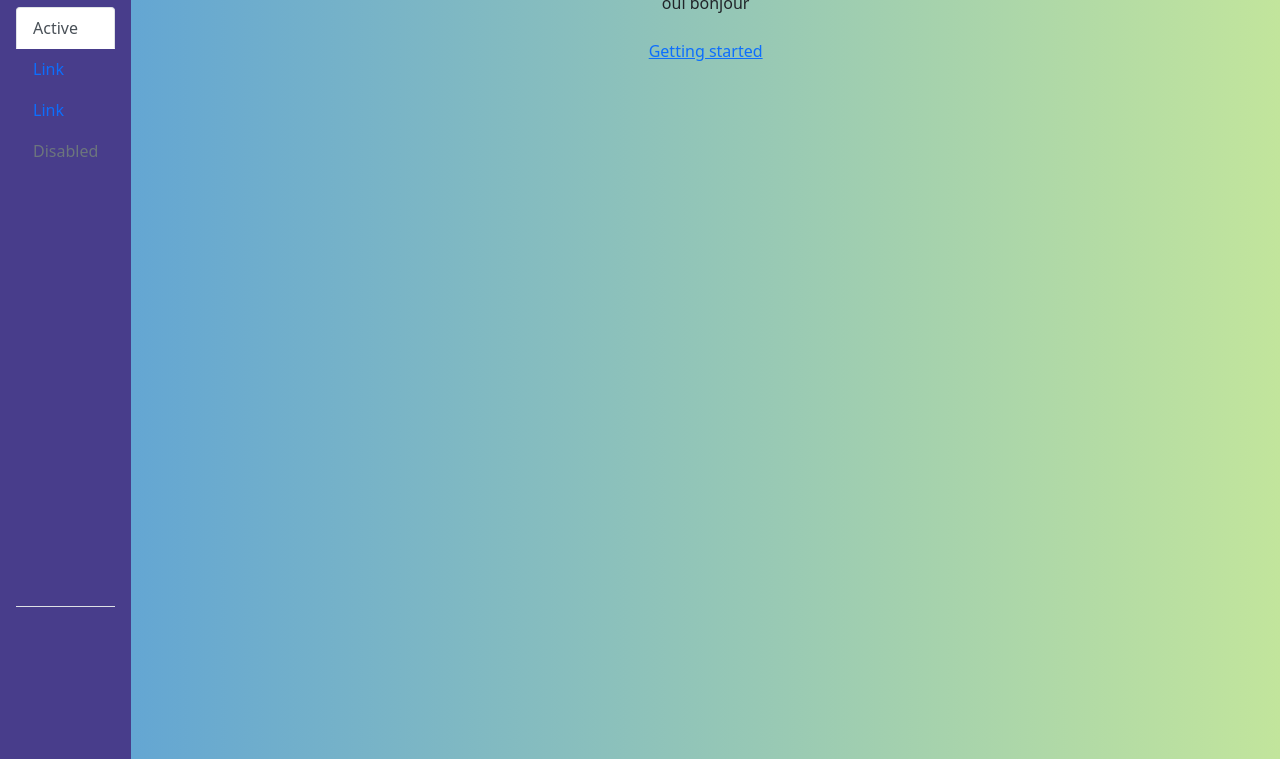
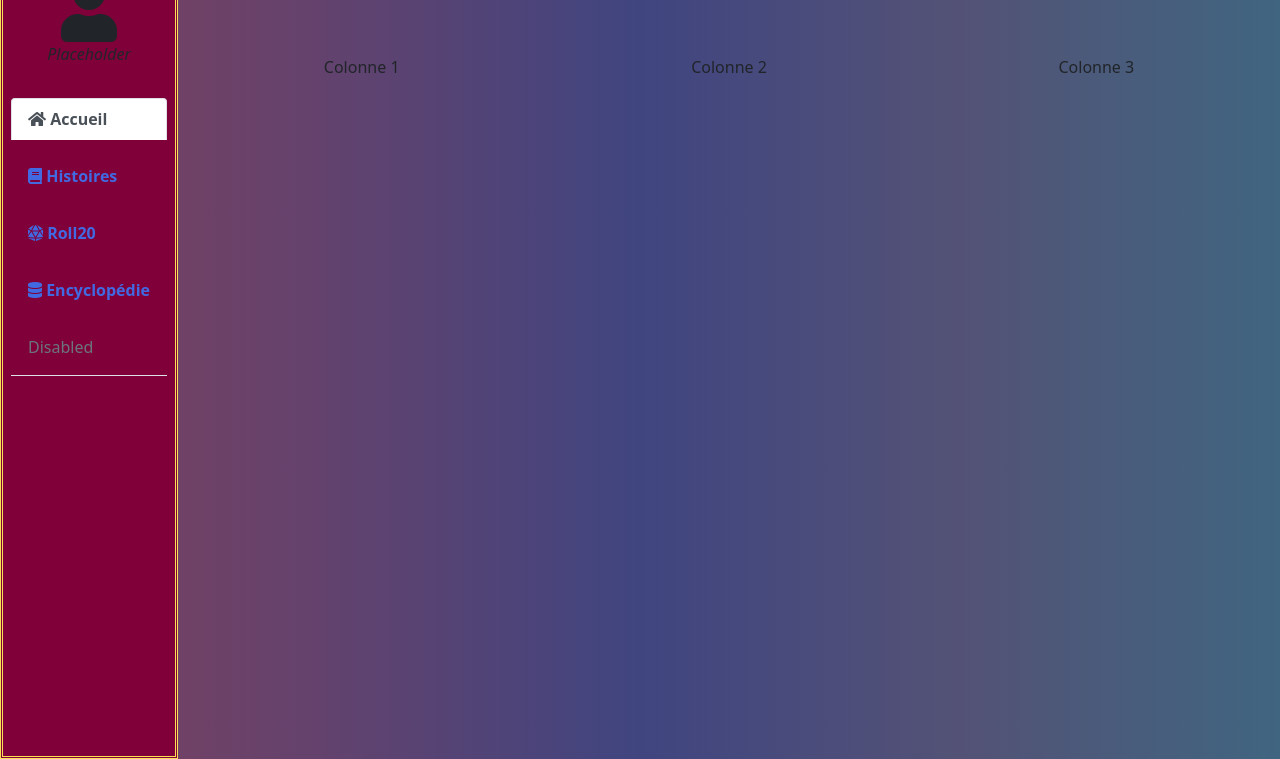
Before and after one commit to Berzok/Verena_Codex, a website: page web/index.html in a window 1280 px wide. Shown: the part 41-800 px from the top of the page. Drawn offline with nearby package versions, Linux system fonts and the light colour scheme; some packages are replaced by stand-ins of ours; a script that the page names is missing.

Commit message:
:building_construction: -Ajout favicon -Ajout serveur http basique pour dev -Changement du style -Changement du nom du projet

```diff
--- a/standalone.js
+++ b/standalone.js
@@ -10,7 +10,6 @@ app.use('/', express.static('web'));
 
 // A sample route
 app.get('/', function(req, res) {
-    console.dir(req);
     res.sendFile(req.params.name, {
         root: path.join(__dirname, 'web'),
         dotfiles: 'deny',
@@ -21,8 +20,8 @@ app.get('/', function(req, res) {
     });
 });
 
-app.get('/:filename', function(req, res) {
-    console.dir(req);
+app.get('/*/:filename', function(req, res) {
+    return;
     res.sendFile(req.params.name, {
         root: path.join(__dirname, 'web'),
         dotfiles: 'deny',
--- a/web/index.html
+++ b/web/index.html
@@ -1,20 +1,23 @@
-<!DOCTYPE>
+<!DOCTYPE html>
 <html lang="fr">
 <head>
     <meta charset="UTF-8">
-    <title>NeutralinoJs</title>
-    <link rel="stylesheet" href="style/global.css">
-    <link rel="stylesheet" href="style/menu.css">
+    <title>Veritas Project</title>
     <script src="https://code.jquery.com/jquery-3.6.0.min.js"
             integrity="sha256-/xUj+3OJU5yExlq6GSYGSHk7tPXikynS7ogEvDej/m4=" crossorigin="anonymous"></script>
     <script src="https://cdn.jsdelivr.net/npm/bootstrap@5.0.0-beta3/dist/js/bootstrap.bundle.min.js"
             integrity="sha384-JEW9xMcG8R+pH31jmWH6WWP0WintQrMb4s7ZOdauHnUtxwoG2vI5DkLtS3qm9Ekf"
             crossorigin="anonymous"></script>
+    <script src="https://cdnjs.cloudflare.com/ajax/libs/bootbox.js/5.5.2/bootbox.min.js"
+            integrity="sha512-RdSPYh1WA6BF0RhpisYJVYkOyTzK4HwofJ3Q7ivt/jkpW6Vc8AurL1R+4AUcvn9IwEKAPm/fk7qFZW3OuiUDeg=="
+            crossorigin="anonymous"></script>
     <link rel="stylesheet" href="https://use.fontawesome.com/releases/v5.7.0/css/all.css"
           integrity="sha384-lZN37f5QGtY3VHgisS14W3ExzMWZxybE1SJSEsQp9S+oqd12jhcu+A56Ebc1zFSJ" crossorigin="anonymous">
     <link href="https://cdn.jsdelivr.net/npm/bootstrap@5.0.0-beta3/dist/css/bootstrap.min.css" rel="stylesheet"
           integrity="sha384-eOJMYsd53ii+scO/bJGFsiCZc+5NDVN2yr8+0RDqr0Ql0h+rP48ckxlpbzKgwra6" crossorigin="anonymous">
-
+    <link rel="stylesheet" href="style/global.css">
+    <link rel="stylesheet" href="style/menu.css">
+    <link rel="shortcut icon" href="icons/light2.png">
     <script src="js/neutralino.js"></script>
     <script src="js/utils.js"></script>
     <script src="js/main.js"></script>
@@ -23,14 +26,25 @@
 <body>
 <div class="container-fluid px-0">
     <div class="d-flex">
-        <div id="menu" class=""></div>
-        <div id="page_content" class="flex-grow-1">
-            <h1>NeutralinoJs</h1>
-            <div id="info">HAHAHA</div>
+        <div id="menu"></div>
+        <div id="page_content" class="d-flex flex-column text-center mt-3 flex-grow-1">
+
+            <h1 class="fw-bolder">Accueil</h1>
+
+            <div class="container-fluid mt-5">
+                <div class="row">
+                    <div class="col-sm">
+                        Colonne 1
+                    </div>
+                    <div class="col-sm">
+                        Colonne 2
+                    </div>
+                    <div class="col-sm">
+                        Colonne 3
+                    </div>
+                </div>
+            </div>
             <br/>
-            <div>
-                <a id="bouton" href="#">Getting started</a>
-            </div>
         </div>
     </div>
 </div>
--- a/web/js/main.js
+++ b/web/js/main.js
@@ -1,5 +1,6 @@
 $(function() {
 
+    //Neutralino side
     window.myApp = {
         showInfo: () => {
             document.getElementById('info').innerHTML = NL_APPID + " is running on port " +
@@ -15,9 +16,17 @@ $(function() {
     Neutralino.init();
     $('#bouton').on('click', function () {
         window.myApp.openDocs();
-    })
+    });
+
+    try{
+        window.myApp.showInfo();
+    } catch(e){
+        console.dir(e);
+    }
+
     $('#info').text('oui bonjour');
 
-    window.myApp.showInfo();
+    //$('#page_title').height($('#login_container').height());
+
 
 })
--- a/web/menu.html
+++ b/web/menu.html
@@ -1,17 +1,35 @@
 
-<div id="content" class="page-content py-5 px-3">
+<div id="menu_content" class="py-3 px-2">
+    <div id="login_container" class="w-100 d-inline-block text-center">
+        <i class="fas fa-user fa-4x"></i>
+        <br />
+        <em>Placeholder</em>
+    </div>
+    <div id="navbar_container" class="pt-4">
         <ul class="nav nav-tabs flex-column h-75">
-        <li class="nav-item">
-            <a class="nav-link active" aria-current="page" href="#">Active</a>
+            <li class="nav-item py-2">
+                <a class="nav-link fw-bold active" aria-current="page" href="#">
+                    <i class="fas fa-home"></i> Accueil
+                </a>
             </li>
-        <li class="nav-item">
-            <a class="nav-link" href="#">Link</a>
+            <li class="nav-item py-2">
+                <a class="nav-link fw-bold" href="#">
+                    <i class="fas fa-book"></i> Histoires
+                </a>
             </li>
-        <li class="nav-item">
-            <a class="nav-link" href="#">Link</a>
+            <li class="nav-item py-2">
+                <a class="nav-link fw-bold" href="#">
+                    <i class="fas fa-dice-d20"></i> Roll20
+                </a>
             </li>
-        <li class="nav-item">
+            <li class="nav-item py-2">
+                <a class="nav-link fw-bold" href="#">
+                    <i class="fas fa-database"></i> Encyclopédie
+                </a>
+            </li>
+            <li class="nav-item py-2">
                 <a class="nav-link disabled" href="#" tabindex="-1" aria-disabled="true">Disabled</a>
             </li>
         </ul>
     </div>
+</div>
--- a/web/style/global.css
+++ b/web/style/global.css
@@ -1,12 +1,13 @@
 
 body{
     min-height: 100vh;
-    background: linear-gradient(to right, #599fd9, #c2e59c);
+    background: linear-gradient(to right, #80405d, #63426D, #404580, #535276, #406580);
 }
 
-#page_content {
-    text-align: center;
+a{
+    color: royalblue;
 }
+
 
 #page_content h1{
     font-family: 'Segoe UI', Tahoma, Geneva, Verdana, sans-serif;
--- a/web/style/menu.css
+++ b/web/style/menu.css
@@ -1,4 +1,5 @@
 #menu{
-    background-color: darkslateblue;
+    background-color: #80003A;
     height: 100vh;
+    border: 3px double #FADE55;
 }
```
Also changed, not shown: README.md, web/icons/light.gif (added), web/icons/light2.png (added), web/icons/light_aspect.png (added). Lines whose indentation alone changed are shown as unchanged.
